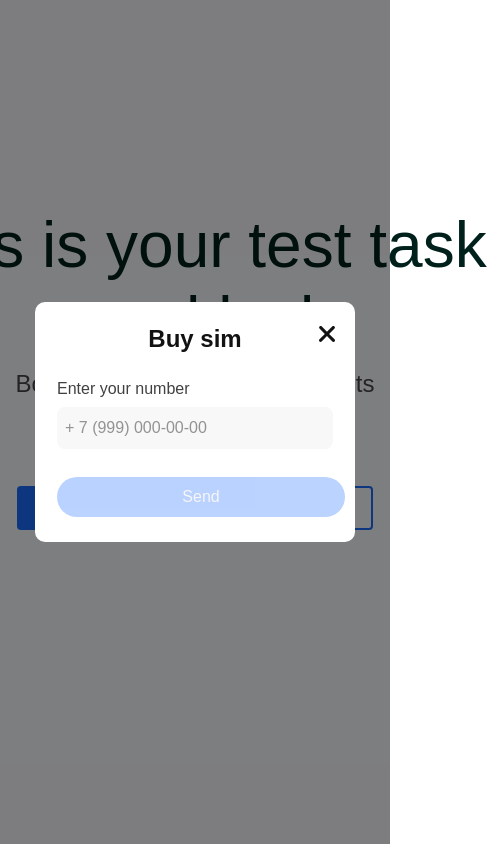
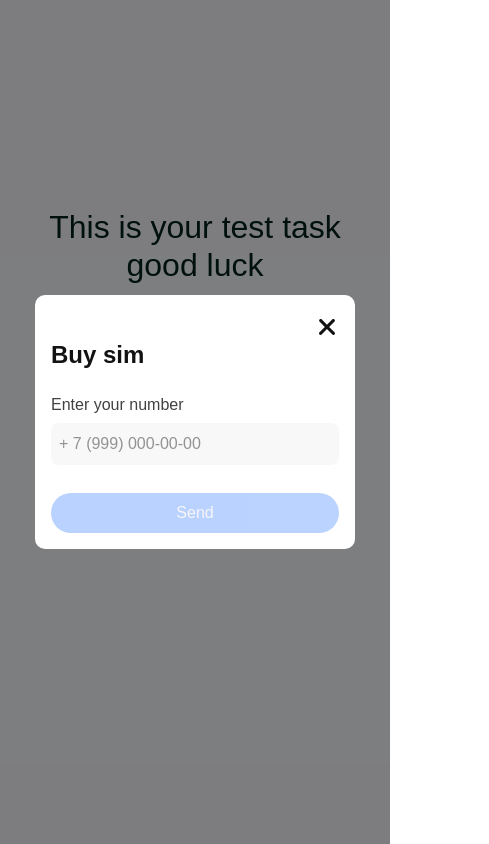
Before and after one commit to MashaRakitskaya/caba-test-project, a React (Create React App) app: page / in a window 390 px wide. Both pictures are taken after a click on the button "Open popup". Shown: the whole page, 489 px wide, since content can reach past the window. Built offline with nearby package versions, Linux system fonts and the light colour scheme.

Commit message:
add:  SectionWithPopup.css adaptive

```diff
--- a/src/components/PopupWithForm/PopupWithForm.css
+++ b/src/components/PopupWithForm/PopupWithForm.css
@@ -31,17 +31,6 @@
   border-radius: 10px;
 }
 
-@media screen and (max-width: 730px) {
-  .popup__content {
-    width: calc(100% - 19px * 2);
-    padding-top: 25px;
-    padding-right: 22px;
-    padding-bottom: 25px;
-    padding-left: 22px;
-    text-align: center;
-  }
-}
-
 .popup__close {
   position: absolute;
   top: 24px;
@@ -72,6 +61,7 @@
   font-size: 24px;
   line-height: 100%;
   font-weight: 700;
+  text-align: left;
   color: #121212;
   font-style: normal;
 }
@@ -88,7 +78,7 @@
 }
 
 .popup__button {
-  width: 288px;
+  width: 100%;
   height: 40px;
   font-size: 16px;
   line-height: 100%;
--- a/src/components/SectionWithPopup/SectionWithPopup.css
+++ b/src/components/SectionWithPopup/SectionWithPopup.css
@@ -87,3 +87,44 @@
   color: #003ea9;
   border: 2px solid #003ea9;
 }
+
+@media (max-width: 980px) {
+  .section-with-popup__title {
+    width: 404px;
+    font-size: 44px;
+    line-height: 52px;
+  }
+
+  .section-with-popup__subtitle {
+    width: 310px;
+    font-size: 20px;
+    line-height: 23px;
+  }
+}
+
+@media (max-width: 400px) {
+  .section-with-popup__title {
+    width: 294px;
+    font-size: 32px;
+    line-height: 38px;
+  }
+
+  .section-with-popup__subtitle {
+    width: 248px;
+    margin-bottom: 40px;
+    font-size: 16px;
+    line-height: 19px;
+  }
+
+  .section-with-popup__box-button-link {
+    flex-direction: column;
+  }
+
+  .section-with-popup__button {
+    width: 280px;
+  }
+
+  .section-with-popup__link {
+    width: 276px;
+  }
+}
```
